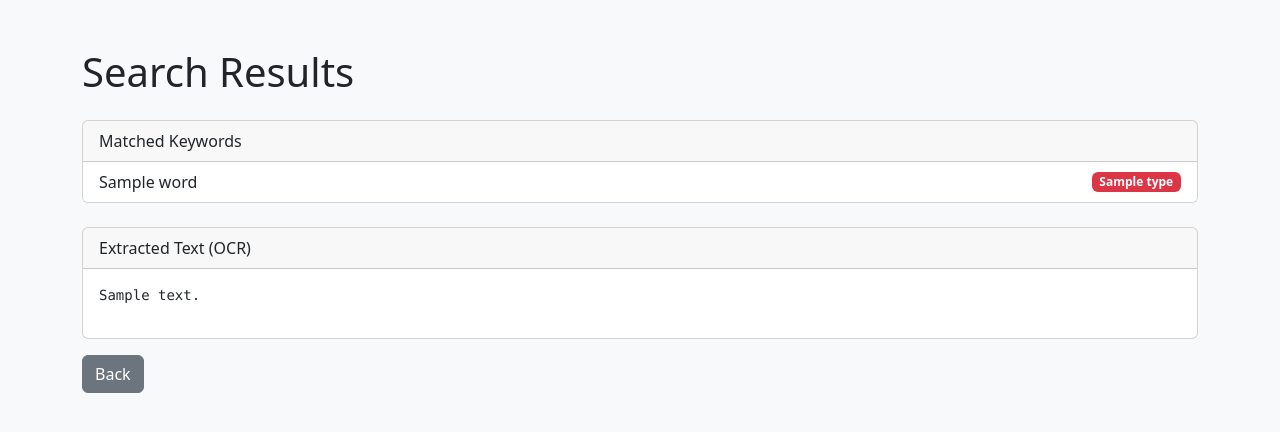
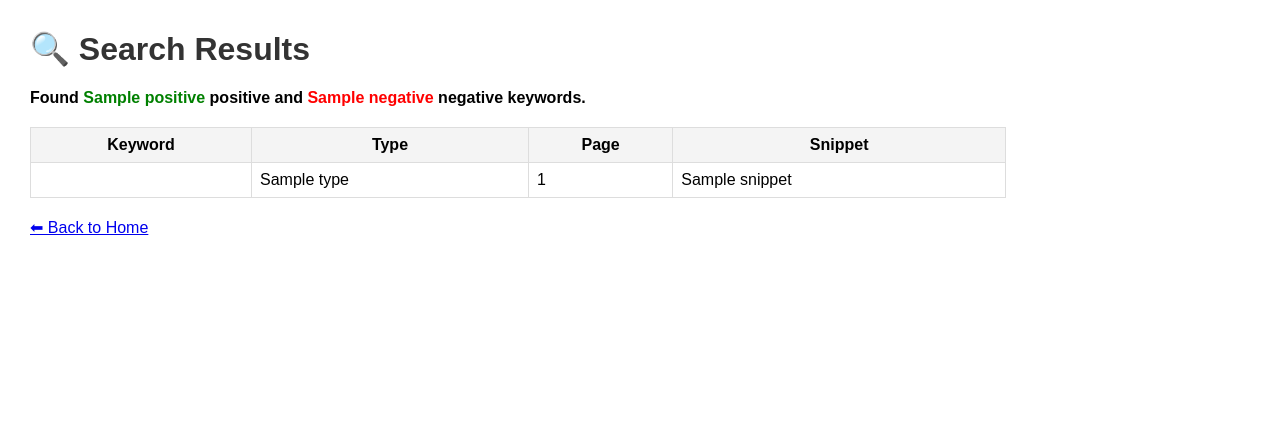
Before and after one commit to Aaronicc/pdf-keyword-search, a Flask app: template templates/results.html in a window 1280 px wide. Shown: the top 432 px of the page. Run offline with Flask 3, Linux system fonts and the light colour scheme; the template is opened without the code that fills it: most values are stand-ins (such as "Sample title", 1, 10 or a date in 2020).

Commit message:
Update results.html

```diff
--- a/templates/results.html
+++ b/templates/results.html
@@ -1,40 +1,47 @@
 <!DOCTYPE html>
 <html lang="en">
 <head>
-    <meta charset="UTF-8">
-    <title>OCR Results</title>
-    <link rel="stylesheet" href="https://cdn.jsdelivr.net/npm/bootstrap@5.3.2/dist/css/bootstrap.min.css">
+  <meta charset="UTF-8">
+  <title>PDF Search Results</title>
+  <style>
+    body { font-family: Arial, sans-serif; margin: 30px; }
+    h1 { color: #333; }
+    .summary { margin: 20px 0; font-weight: bold; }
+    .positive { color: green; font-weight: bold; }
+    .negative { color: red; font-weight: bold; }
+    table { border-collapse: collapse; width: 80%; margin-top: 20px; }
+    table, th, td { border: 1px solid #ddd; padding: 8px; }
+    th { background: #f4f4f4; }
+    .back-link { margin-top: 20px; display: inline-block; }
+  </style>
 </head>
-<body class="bg-light">
+<body>
+  <h1>🔍 Search Results</h1>
 
-<div class="container mt-5">
-    <h1 class="mb-4">Search Results</h1>
+  <div class="summary">
+    Found <span class="positive">{{ counts.positive }}</span> positive
+    and <span class="negative">{{ counts.negative }}</span> negative keywords.
+  </div>
 
-    <!-- Results -->
-    <div class="card mb-4">
-        <div class="card-header">Matched Keywords</div>
-        <ul class="list-group list-group-flush">
-            {% for result in results %}
-            <li class="list-group-item d-flex justify-content-between align-items-center">
-                {{ result.word }}
-                <span class="badge bg-{{ 'success' if result.type=='positive' else 'danger' }}">{{ result.type }}</span>
-            </li>
-            {% else %}
-            <li class="list-group-item">No matches found.</li>
-            {% endfor %}
-        </ul>
-    </div>
+  <table>
+    <tr>
+      <th>Keyword</th>
+      <th>Type</th>
+      <th>Page</th>
+      <th>Snippet</th>
+    </tr>
+    {% for match in matches %}
+    <tr>
+      <td>{{ match.keyword }}</td>
+      <td class="{{ match.type }}">{{ match.type }}</td>
+      <td>{{ match.page }}</td>
+      <td>{{ match.snippet }}</td>
+    </tr>
+    {% else %}
+    <tr><td colspan="4">No matches found in this PDF.</td></tr>
+    {% endfor %}
+  </table>
 
-    <!-- Extracted Text -->
-    <div class="card">
-        <div class="card-header">Extracted Text (OCR)</div>
-        <div class="card-body">
-            <pre class="text-wrap">{{ text }}</pre>
-        </div>
-    </div>
-
-    <a href="{{ url_for('index') }}" class="btn btn-secondary mt-3">Back</a>
-</div>
-
+  <a href="/" class="back-link">⬅ Back to Home</a>
 </body>
 </html>
```
